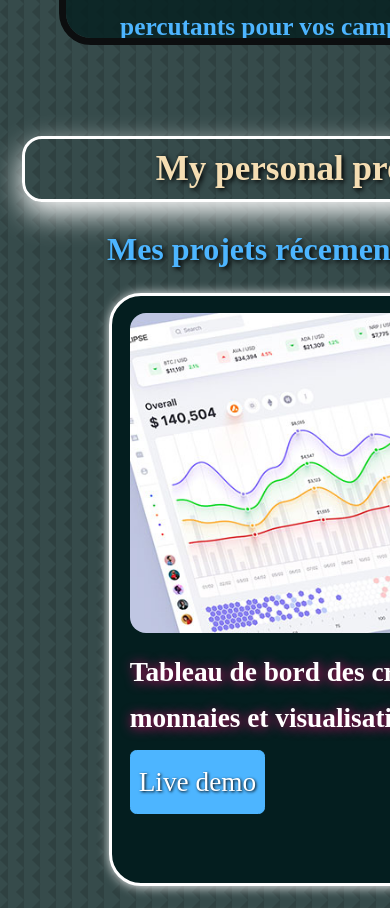
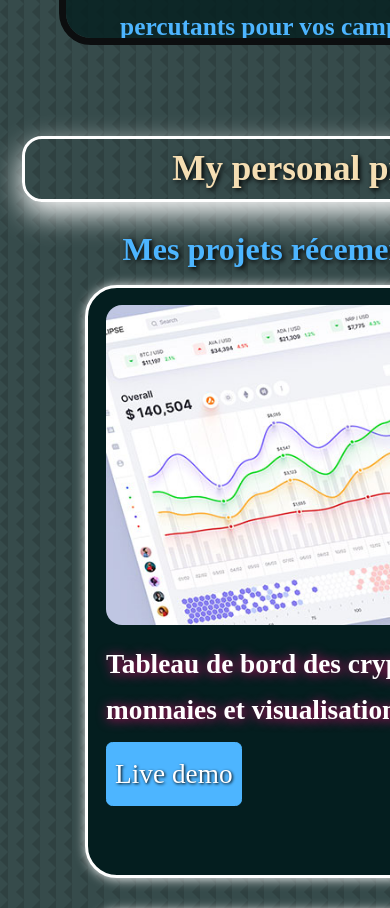
Before and after one commit to Mouhamed1003/keenprogrammer.com, a React (Create React App) app: page / in a window 390 px wide. Shown: the part 7740-8648 px from the top of the page. Built offline with nearby package versions, Linux system fonts and the light colour scheme.

Commit message:
Update portfolio.css

```diff
--- a/src/components/portfolio/portfolio.css
+++ b/src/components/portfolio/portfolio.css
@@ -132,7 +132,7 @@
     #portfolio {
         margin-top: 13vw;
         padding-top: 1rem;
-        width: 164vw;
+        width: 172vw;
     }
     #portfolio h2 {
         font-size: xx-large;
@@ -141,10 +141,10 @@
     .portfolio_container {
         gap: 2rem;
         grid-template-columns: 1fr;
-        margin-left: 37vw;
+        margin-left: 33vw;
         margin-right: 0;
-        padding: .5rem;
-        width: 24rem;
+        padding: 0;
+        width: 27rem;
     }
     .portfolio_item {
         width: 100%;
@@ -161,7 +161,7 @@
     #portfolio h5 {
         font-size: 9vw;
         margin-left: .5em;
-        margin-right: 0.5em;
+        margin-right: 4vw;
         text-align: center;
     }
     .portfolio_item-cta .btn{
```
